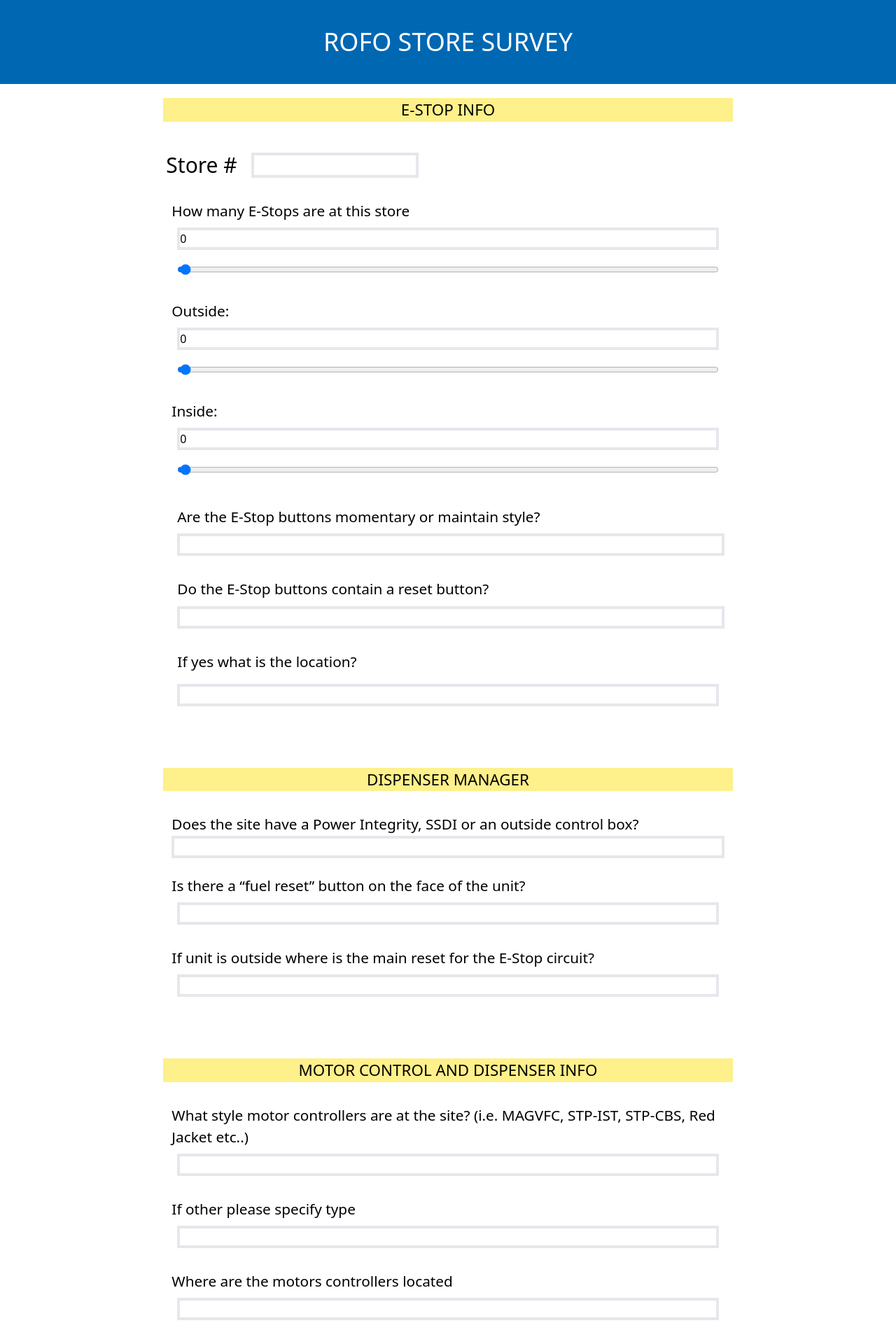
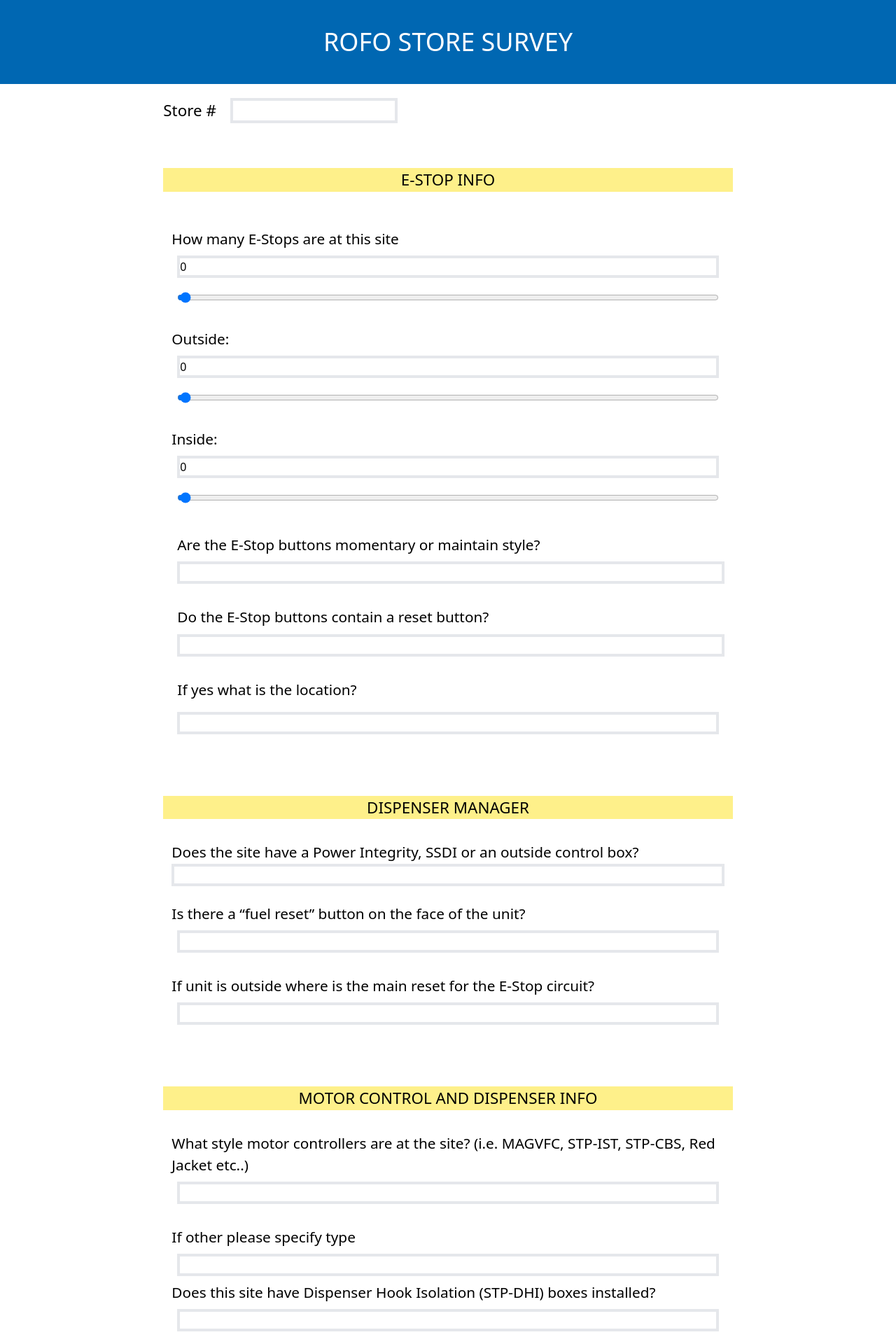
Before and after one commit to Naturealizor/portfolio-website-V2, a SvelteKit app: page /rofosurvey in a window 1280 px wide. Shown: the top 1920 px of the page at 70% size. Built offline with nearby package versions, Linux system fonts and the light colour scheme.

Commit message:
added dispenser hook question

```diff
--- a/src/routes/rofosurvey/+page.svelte
+++ b/src/routes/rofosurvey/+page.svelte
@@ -61,14 +61,15 @@
 			class="col-span-1 col-start-1 sm:col-span-4 lg:col-span-4 lg:col-start-2 2xl:col-span-2 2xl:col-start-2"
 		>
 			<!-- <DarkButton /> -->
-			<h2 class="uppercase m-5 bg-yellow-200">e-stop info</h2>
-			<br />
-			<div class="flex">
-				<h3 class="ml-6 text-3xl mr-5" id="question">Store #</h3>
+			<div class="flex m-5">
+				<h2 class=" text-3xl mr-5" id="question">Store #</h2>
 				<input class="border-4 " type="text" id="form-input" name="storeNum" />
 			</div>
+			<br />
+			<h2 class="uppercase m-5 bg-yellow-200">e-stop info</h2>
+			<div class="flex" />
 			<div class="m-6 p-2 grid">
-				<label for="totalEstops" id="question">How many E-Stops are at this store</label>
+				<label for="totalEstops" id="question">How many E-Stops are at this site</label>
 				<input
 					class="border-4 m-2 pr-1"
 					type="number"
@@ -200,6 +201,10 @@
 				<br />
 				<label for="otherStyle" id="question">If other please specify type</label>
 				<input class="border-4 m-2 pr-4" type="text" id="form-input" name="otherStyle" />
+				<label for="stpHook" id="question"
+					>Does this site have Dispenser Hook Isolation (STP-DHI) boxes installed?</label
+				>
+				<input class="border-4 m-2 pr-4" type="text" id="form-input" name="stpHook" />
 				<br />
 				<label for="motorLoc" id="question">Where are the motors controllers located </label>
 				<input class="border-4 m-2 pr-4" type="text" id="form-input" name="motorLoc" />
```
